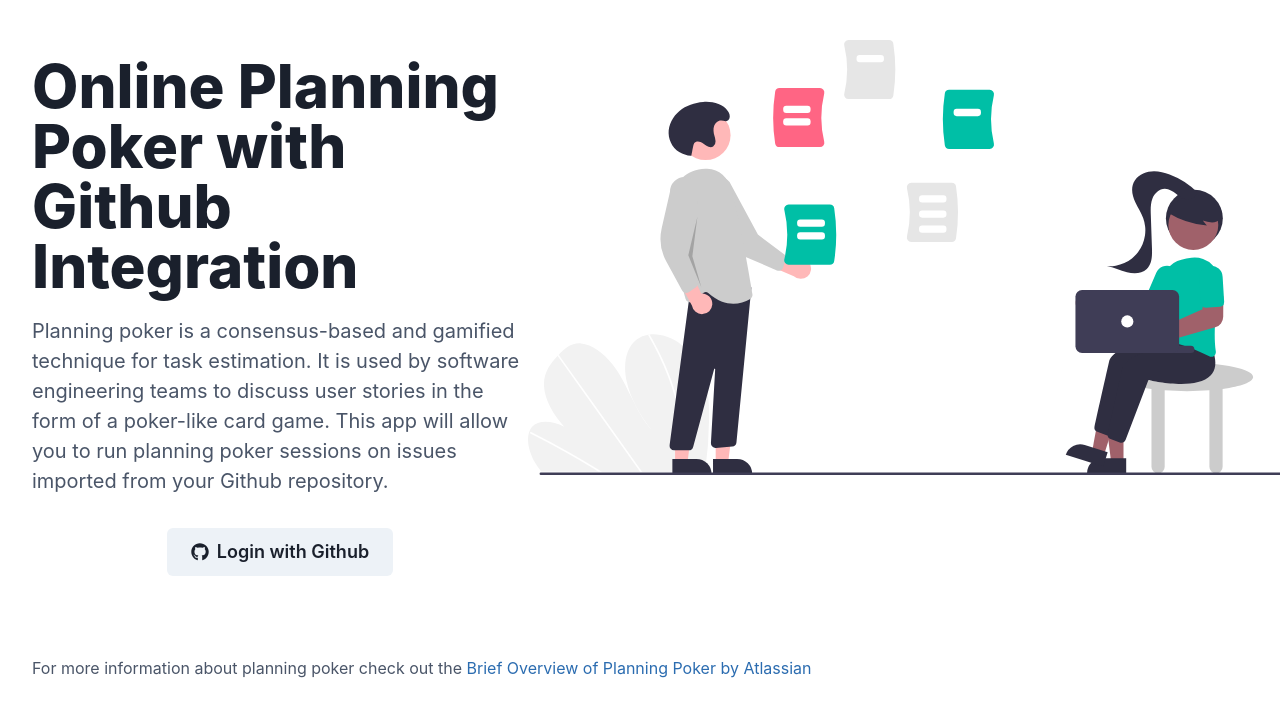
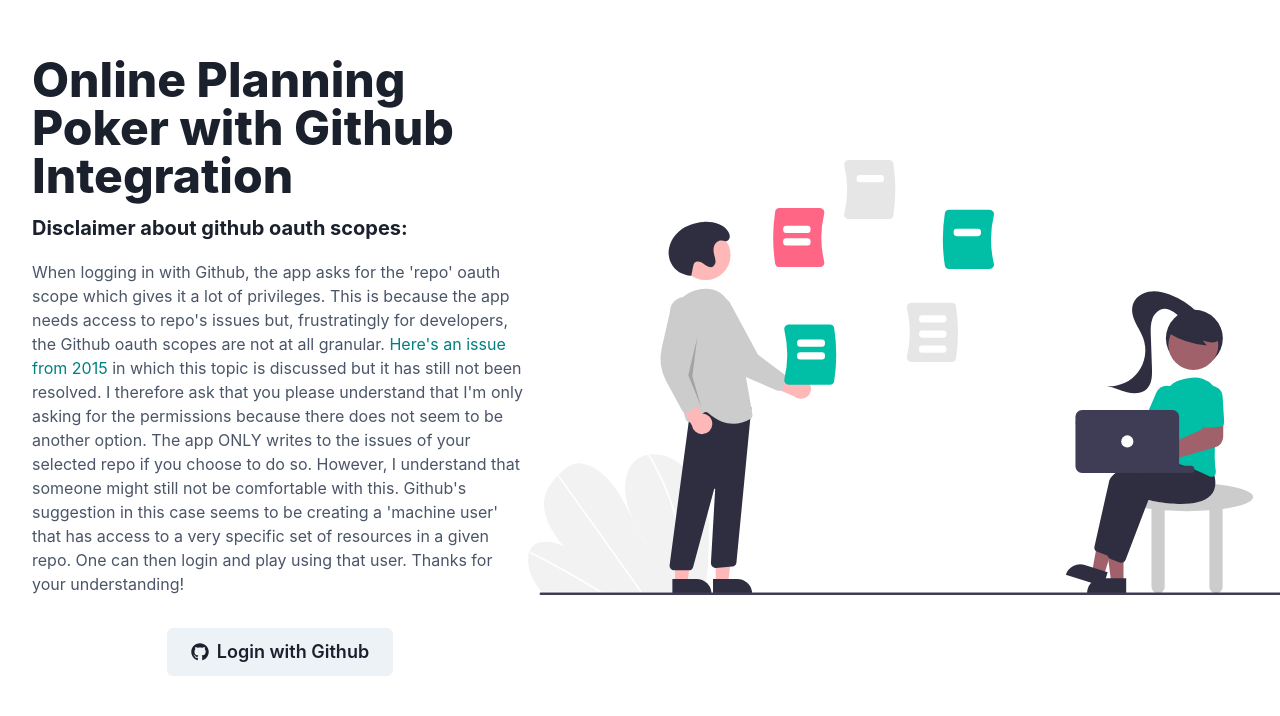
Before and after one commit to henkkx/gh-planning-poker, a React (Create React App) app in the folder frontend/: page / in a window 1280 px wide. Shown: the top 716 px of the page. Built offline with nearby package versions, Linux system fonts and the light colour scheme; no server answers.

Commit message:
chore: add disclaimer about repo scope

```diff
--- a/frontend/src/screens/create-session/index.tsx
+++ b/frontend/src/screens/create-session/index.tsx
@@ -140,7 +140,7 @@
                 {isOrgRepoSelected ? (
                   <>
                     <OrgTextField isDisabled={!isOrgRepoSelected} />
-                    <Divider />{" "}
+                    <Divider />
                   </>
                 ) : null}
                 <RepoTextField />
--- a/frontend/src/screens/login/index.tsx
+++ b/frontend/src/screens/login/index.tsx
@@ -21,38 +21,44 @@
         mb="20"
       >
         <Box flex="1" maxW={{ lg: "xl" }} pt="6">
-          <Heading as="h1" size="3xl" mt="8" fontWeight="extrabold">
+          <Heading as="h1" size="2xl" mt="8" fontWeight="extrabold">
             Online Planning Poker with Github Integration
           </Heading>
-          <Text color={mode("gray.600", "gray.400")} mt="5" fontSize="xl">
-            Planning poker is a consensus-based and gamified technique for task
-            estimation. It is used by software engineering teams to discuss user
-            stories in the form of a poker-like card game. This app will allow
-            you to run planning poker sessions on issues imported from your
-            Github repository.
+          <Heading as="h3" size="md" mt="4">
+            Disclaimer about github oauth scopes:{" "}
+          </Heading>
+          <Text color={mode("gray.600", "gray.400")} mt="5" fontSize="md">
+            When logging in with Github, the app asks for the 'repo' oauth scope
+            which gives it a lot of privileges. This is because the app needs
+            access to repo's issues but, frustratingly for developers, the
+            Github oauth scopes are not at all granular.{" "}
+            <chakra.a
+              color="teal"
+              href="https://github.com/jollygoodcode/jollygoodcode.github.io/issues/6 "
+            >
+              Here's an issue from 2015
+            </chakra.a>{" "}
+            in which this topic is discussed but it has still not been resolved.
+            I therefore ask that you please understand that I'm only asking for
+            the permissions because there does not seem to be another option.
+            The app ONLY writes to the issues of your selected repo if you
+            choose to do so. However, I understand that someone might still not
+            be comfortable with this. Github's suggestion in this case seems to
+            be creating a 'machine user' that has access to a very specific set
+            of resources in a given repo. One can then login and play using that
+            user. Thanks for your understanding!
           </Text>
 
           <GithubButton />
         </Box>
         <Img
           marginEnd="-5rem"
-          mt="10"
+          mt="40"
           w="50rem"
           src={HeroImg}
           alt="Illustration of a software team"
         />
       </Flex>
-      <chakra.footer>
-        <Text color={mode("gray.600", "gray.400")} my="5" fontSize="md">
-          For more information about planning poker check out the{" "}
-          <chakra.a
-            color={mode("blue.600", "blue.400")}
-            href="https://www.atlassian.com/blog/platform/a-brief-overview-of-planning-poker"
-          >
-            Brief Overview of Planning Poker by Atlassian
-          </chakra.a>
-        </Text>
-      </chakra.footer>
     </Box>
   );
 }
```
